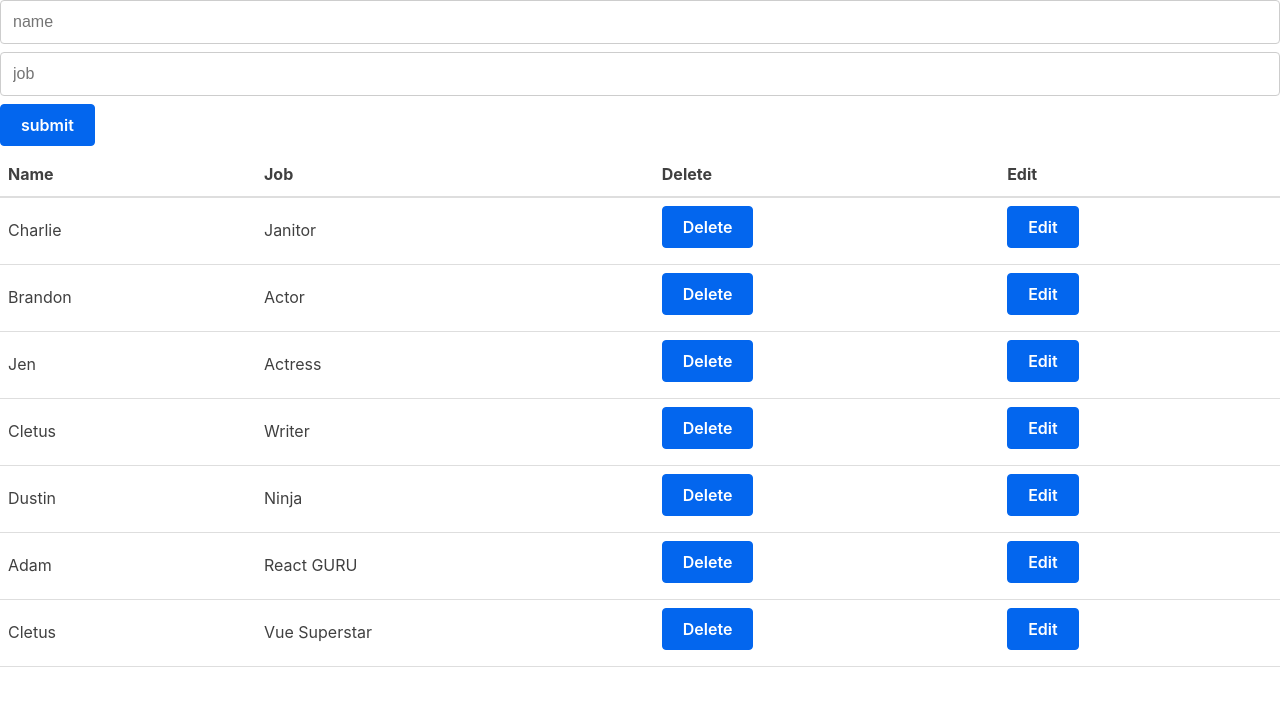
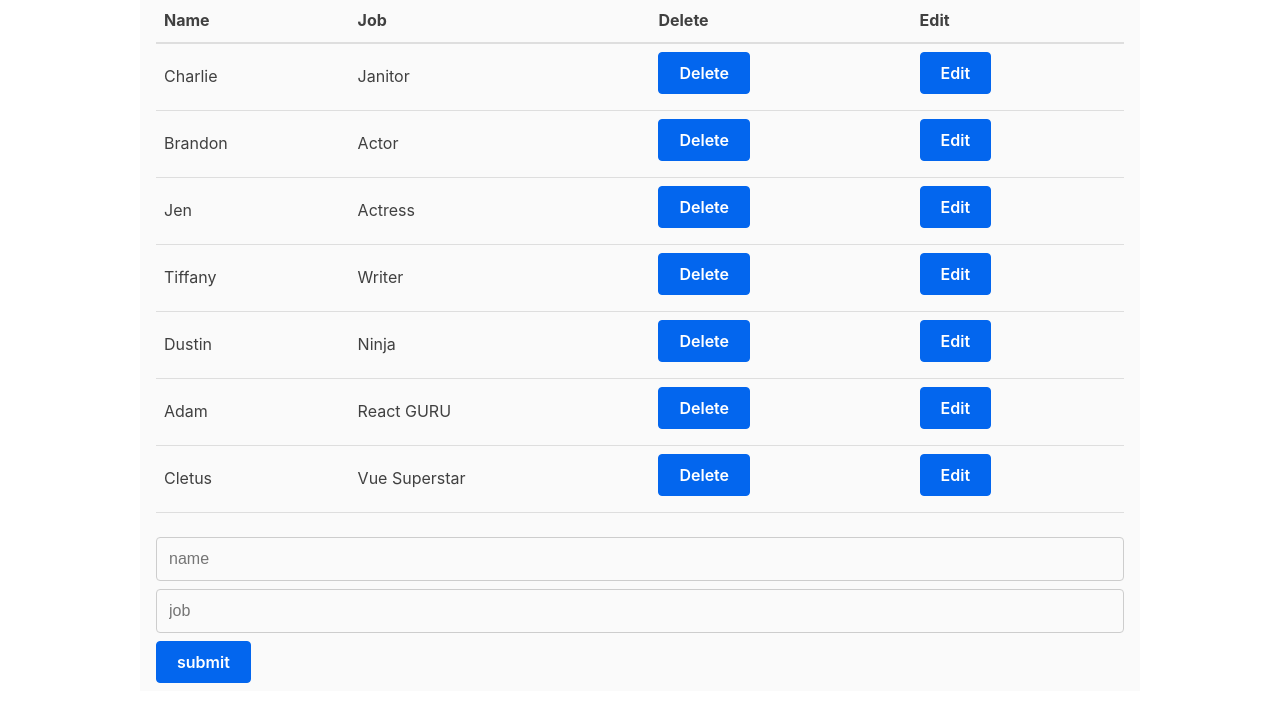
Before and after one commit to secantsquared/ah-react-demo, a React (Create React App) app in the folder client/: page / in a window 1280 px wide. Shown: the top 722 px of the page. Built offline with nearby package versions, Linux system fonts and the light colour scheme.

Commit message:
:sparkles: adds the ability to edit a user

```diff
--- a/client/package.json
+++ b/client/package.json
@@ -3,9 +3,10 @@
   "version": "0.1.0",
   "private": true,
   "dependencies": {
-    "react": "^16.8.2",
-    "react-dom": "^16.8.2",
+    "react": "^16.8.3",
+    "react-dom": "^16.8.3",
     "react-scripts": "2.1.5",
+    "typescript": "^3.3.3",
     "uuid": "^3.3.2"
   },
   "scripts": {
--- a/client/src/components/App.js
+++ b/client/src/components/App.js
@@ -3,12 +3,14 @@ import { characters } from '../data/Characters'
 import Form from './Form/Form'
 import Table from './Table/Table'
 import uuidv4 from 'uuid'
+import './App.css'
 
 export default class App extends Component {
   state = {
     characters: [],
     name: '',
-    job: ''
+    job: '',
+    isEditing: false
   }
 
   componentDidMount() {
@@ -30,7 +32,7 @@ export default class App extends Component {
   }
 
   handleSubmit = e => {
-    const { name, job, characters, id } = this.state
+    const { name, job, characters } = this.state
 
     if (!name || !job) {
       alert('Please fill out both fields.')
@@ -53,11 +55,21 @@ export default class App extends Component {
     })
   }
 
+  toggleEdit = () => {
+    this.setState(prevState => {
+      return {
+        isEditing: !prevState.isEditing
+      }
+    })
+  }
+
+  handleEdit = id => {}
+
   render() {
-    console.log(this.state)
     const { characters, name, job, id } = this.state
     return (
-      <>
+      <div className="medium-container alternate-background">
+        <Table characters={characters} handleDelete={this.handleDelete} id={id} />
         <Form
           name={name}
           job={job}
@@ -66,8 +78,7 @@ export default class App extends Component {
           onJobChange={this.onJobChange}
           handleReset={this.handleReset}
         />
-        <Table characters={characters} handleDelete={this.handleDelete} id={id} />
-      </>
+      </div>
     )
   }
 }
--- a/client/src/components/Table/Table.js
+++ b/client/src/components/Table/Table.js
@@ -2,11 +2,16 @@ import React from 'react'
 import TableHeader from './TableHeader'
 import TableBody from './TableBody'
 
-export default function Table({ characters, handleDelete, id }) {
+export default function Table({ characters, handleDelete, toggleEdit, id }) {
   return (
     <table>
       <TableHeader />
-      <TableBody characters={characters} handleDelete={handleDelete} id={id} />
+      <TableBody
+        characters={characters}
+        handleDelete={handleDelete}
+        id={id}
+        toggleEdit={toggleEdit}
+      />
     </table>
   )
 }
--- a/client/src/components/Table/TableBody.js
+++ b/client/src/components/Table/TableBody.js
@@ -1,7 +1,7 @@
 import React from 'react'
 import uuidv4 from 'uuid'
 
-export default function TableBody({ characters, handleDelete }) {
+export default function TableBody({ characters, handleDelete, toggleEdit }) {
   return (
     <tbody>
       {characters.map(character => {
@@ -13,7 +13,7 @@ export default function TableBody({ characters, handleDelete }) {
               <button onClick={() => handleDelete(character.id)}>Delete</button>
             </td>
             <td>
-              <button>Edit</button>
+              <button onClick={toggleEdit}>Edit</button>
             </td>
           </tr>
         )
--- a/client/src/data/Characters.js
+++ b/client/src/data/Characters.js
@@ -2,36 +2,43 @@ export const characters = [
   {
     name: 'Charlie',
     job: 'Janitor',
-    id: 0
+    id: 0,
+    isEditing: false
   },
   {
     name: 'Brandon',
     job: 'Actor',
-    id: 1
+    id: 1,
+    isEditing: false
   },
   {
     name: 'Jen',
     job: 'Actress',
-    id: 2
+    id: 2,
+    isEditing: false
   },
   {
-    name: 'Cletus',
+    name: 'Tiffany',
     job: 'Writer',
-    id: 3
+    id: 3,
+    isEditing: false
   },
   {
     name: 'Dustin',
     job: 'Ninja',
-    id: 4
+    id: 4,
+    isEditing: false
   },
   {
     name: 'Adam',
     job: 'React GURU',
-    id: 5
+    id: 5,
+    isEditing: false
   },
   {
     name: 'Cletus',
     job: 'Vue Superstar',
-    id: 6
+    id: 6,
+    isEditing: false
   }
 ]
--- a/client/src/index.js
+++ b/client/src/index.js
@@ -1,7 +1,6 @@
 import React from 'react'
 import ReactDOM from 'react-dom'
 import App from './components/App'
-
 import './index.css'
 
 ReactDOM.render(<App />, document.getElementById('root'))
```
Also changed, not shown: client/src/components/App.css (added), client/src/components/Table/TableButton.js (added), 2 other files (tests, documents, lock files or other folders).
